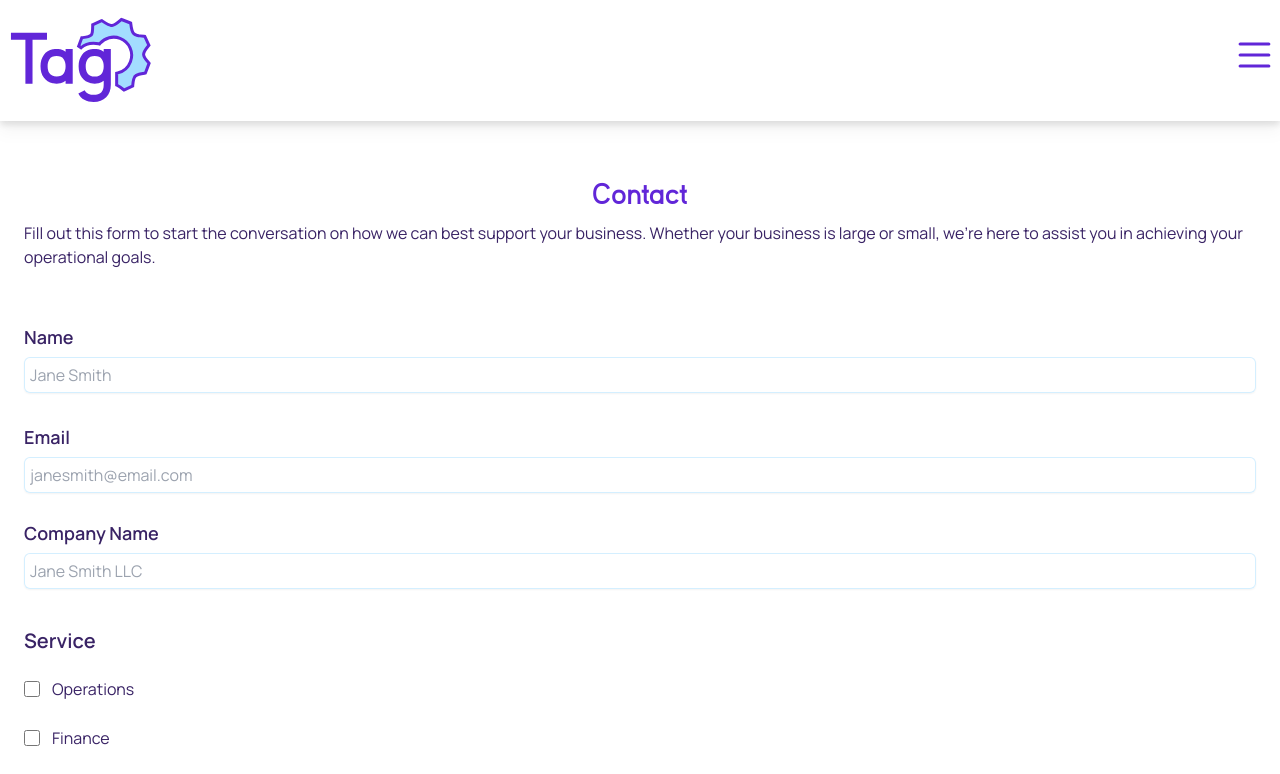
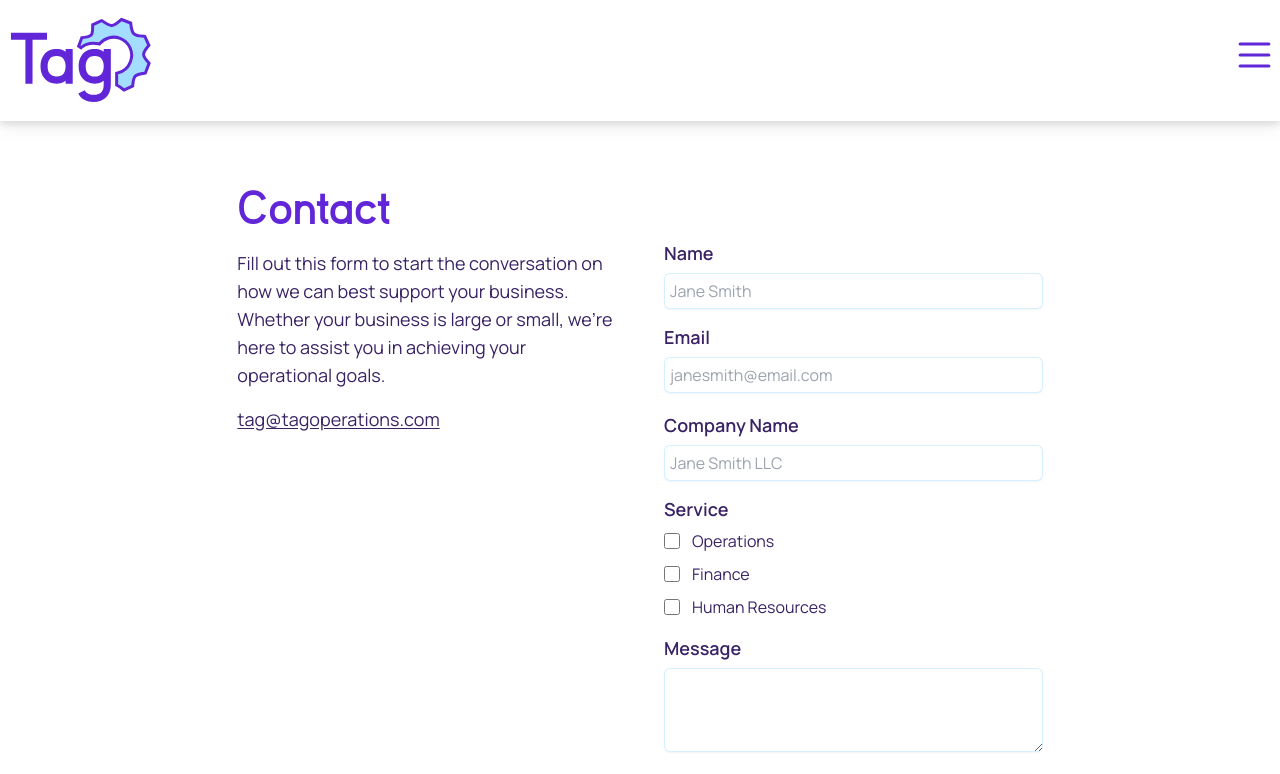
Before and after one commit to hicass/tag-ops-v3, a Next.js app: page /contact in a window 1280 px wide. Shown: the top 774 px of the page. Built offline with nearby package versions, Linux system fonts and the light colour scheme.

Commit message:
Add styling for larger screens

```diff
--- a/src/app/contact/page.tsx
+++ b/src/app/contact/page.tsx
@@ -1,16 +1,25 @@
-import ContactForm from "@/components/ContactForm/ContactForm";
+import ContactForm from '@/components/ContactForm/ContactForm';
+import Link from 'next/link';
 
 export default function ContactPage() {
   return (
-    <main>
-      <section className="w-full flex flex-col items-center mt-8 p-6 pb-2">
-        <h2 className="text-3xl text-primary">Contact</h2>
+    <main className="flex flex-col items-center mt-2 md:flex-row md:items-start md:justify-center">
+      <section className="w-full flex flex-col items-center mt-8 p-6 pb-2 md:w-1/2 lg:w-1/3 md:items-start">
+        <h2 className="text-4xl text-primary md:text-5xl">Contact</h2>
 
-        <p className="mt-2">
-          Fill out this form to start the conversation on how we can best
-          support your business. Whether your business is large or small, we're
-          here to assist you in achieving your operational goals.
-        </p>
+        <div className='flex flex-col'>
+          <p className="mt-2 md:text-lg md:mt-4">
+            Fill out this form to start the conversation on how we can best
+            support your business. Whether your business is large or small,
+            we're here to assist you in achieving your operational goals.
+          </p>
+          <Link
+            href="mailto: tag@tagoperations.com"
+            className="mt-4 underline underline-offset-2 hover:text-primary md:text-lg"
+          >
+            tag@tagoperations.com
+          </Link>
+        </div>
       </section>
 
       <ContactForm />
--- a/src/components/ContactForm/ContactForm.tsx
+++ b/src/components/ContactForm/ContactForm.tsx
@@ -111,17 +111,21 @@ export default function ContactForm() {
   };
 
   return (
-    <section className="w-full flex flex-col items-center p-6">
+    <section className="w-full flex flex-col items-center p-6 sm:w-2/3 md:w-1/3">
       <div id="confirmation-msg">
         <span className="place-holder">p</span>
 
         {formSubmitted && <p>{confirmationMessage}</p>}
       </div>
 
-      <form ref={form} onSubmit={sendEmail} noValidate className="w-full">
-        <div className="space-y-12">
+      <form
+        ref={form}
+        onSubmit={sendEmail}
+        noValidate
+        className="w-full md:mt-16"
+      >
         <div className="pb-12">
-            <div className="grid grid-cols-1 gap-x-6 gap-y-8 sm:grid-cols-6">
+          <div className="grid grid-cols-1 gap-x-6 gap-y-4 sm:grid-cols-6">
             <div className="col-span-full">
               <label className="block text-lg manrope-semibold leading-6">
                 Name
@@ -162,7 +166,7 @@ export default function ContactForm() {
               </div>
             </div>
 
-              <div className="col-span-full -mt-6">
+            <div className="col-span-full -mt-4">
               <label className="block text-lg manrope-semibold leading-6">
                 Company Name
               </label>
@@ -181,13 +185,13 @@ export default function ContactForm() {
               </div>
             </div>
 
-              <div className="mt-2 space-y-4">
-                <label className="block text-xl manrope-semibold leading-6">
+            <div className="col-span-full space-y-2">
+              <label className="block text-lg manrope-semibold leading-6">
                 Service
               </label>
 
               <fieldset>
-                  <div className="mt-2 space-y-6">
+                <div className="space-y-2">
                   <div className="relative flex gap-x-3">
                     <div className="flex h-6 items-center">
                       <input
@@ -230,7 +234,7 @@ export default function ContactForm() {
                       />
                     </div>
                     <div className="text-sm leading-6">
-                        <label className="text-base">Human Resources</label>
+                      <label className="text-base w-full">Human Resources</label>
                     </div>
                   </div>
                 </div>
@@ -263,7 +267,6 @@ export default function ContactForm() {
             </button>
           </div>
         </div>
-        </div>
       </form>
     </section>
   );
```
Lines whose indentation alone changed are shown as unchanged.
